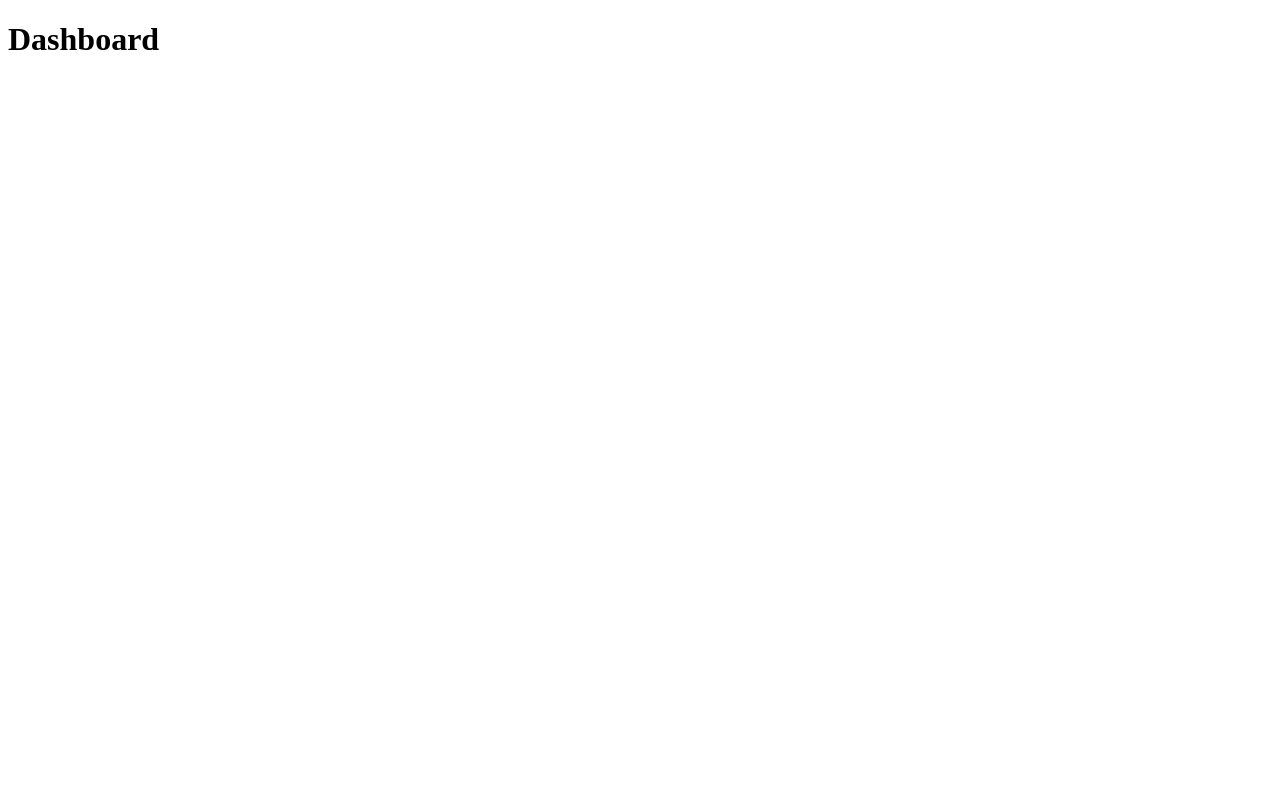
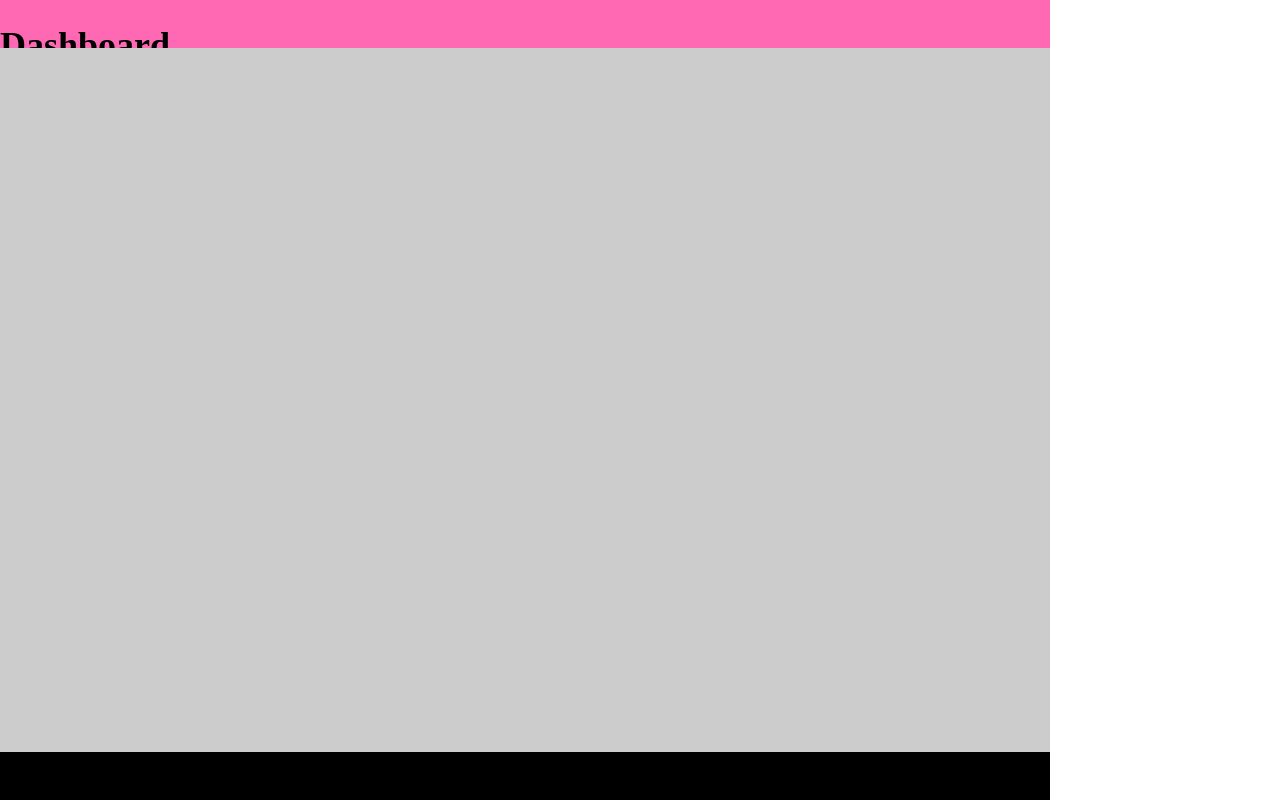
Before and after one commit to AnnekeSchuette/student_companion_app, a website: page index.html in a window 1280 px wide. Drawn offline with Linux system fonts and the light colour scheme.

Commit message:
Initial grid styles

```diff
--- /dev/null
+++ b/components/app-grid.css
@@ -0,0 +1,44 @@
+.app-grid {
+  display: grid;
+  grid-template-rows: 48px auto 48px;
+  grid-template-areas:
+    'header'
+    'main'
+    'footer';
+  height: 100vh;
+  max-width: 1050px;
+  margin: 0 auto;
+  background: var(--color-azure);
+}
+
+.app-grid__header {
+  grid-area: header;
+  background: hotpink;
+}
+
+.app-grid__main {
+  grid-area: main;
+  display: grid;
+  overflow-y: scroll;
+  grid-gap: var(--space-medium);
+  background: #ccc;
+}
+
+@media screen and (min-width: 768px) {
+  .app-grid__main {
+    grid-template-columns: 1fr 1fr;
+  }
+}
+
+/* create some extra space in main - padding not working with overfloy:scroll */
+.app-grid__main::after {
+  content: '';
+  display: block;
+  height: var(--space-small);
+  width: 100%;
+}
+
+.app-grid__footer {
+  grid-area: footer;
+  background: #000;
+}
--- a/index.html
+++ b/index.html
@@ -7,7 +7,7 @@
     <title>Student Companion App</title>
   </head>
   <body class="app-grid">
-    <header class="app-grid__main">
+    <header class="app-grid__header">
       <h1>Dashboard</h1>
     </header>
     <main class="app-grid__main"></main>
--- a/styles/_base.css
+++ b/styles/_base.css
@@ -0,0 +1,13 @@
+html {
+  height: 100%;
+}
+
+body {
+  max-width: 600px;
+  position: fixed;
+  left: 0;
+  top: 0;
+  width: 100%;
+  height: 100%;
+  font-size: 112.5%;
+}
--- a/styles/_variables.css
+++ b/styles/_variables.css
@@ -0,0 +1,12 @@
+:root {
+  /* color scheme */
+
+  /* CSS HEX */
+
+  /* spaces */
+  --space-xsmall: 5px;
+  --space-small: 15px;
+  --space-medium: 25px;
+  --space-large: 35px;
+  --space-xlarge: 50px;
+}
--- a/styles/index.css
+++ b/styles/index.css
@@ -2,3 +2,4 @@
 @import url('../styles/_base.css');
 @import url('../styles/_utility.css');
 @import url('../styles/_variables.css');
+@import url('../components/app-grid.css');
```
